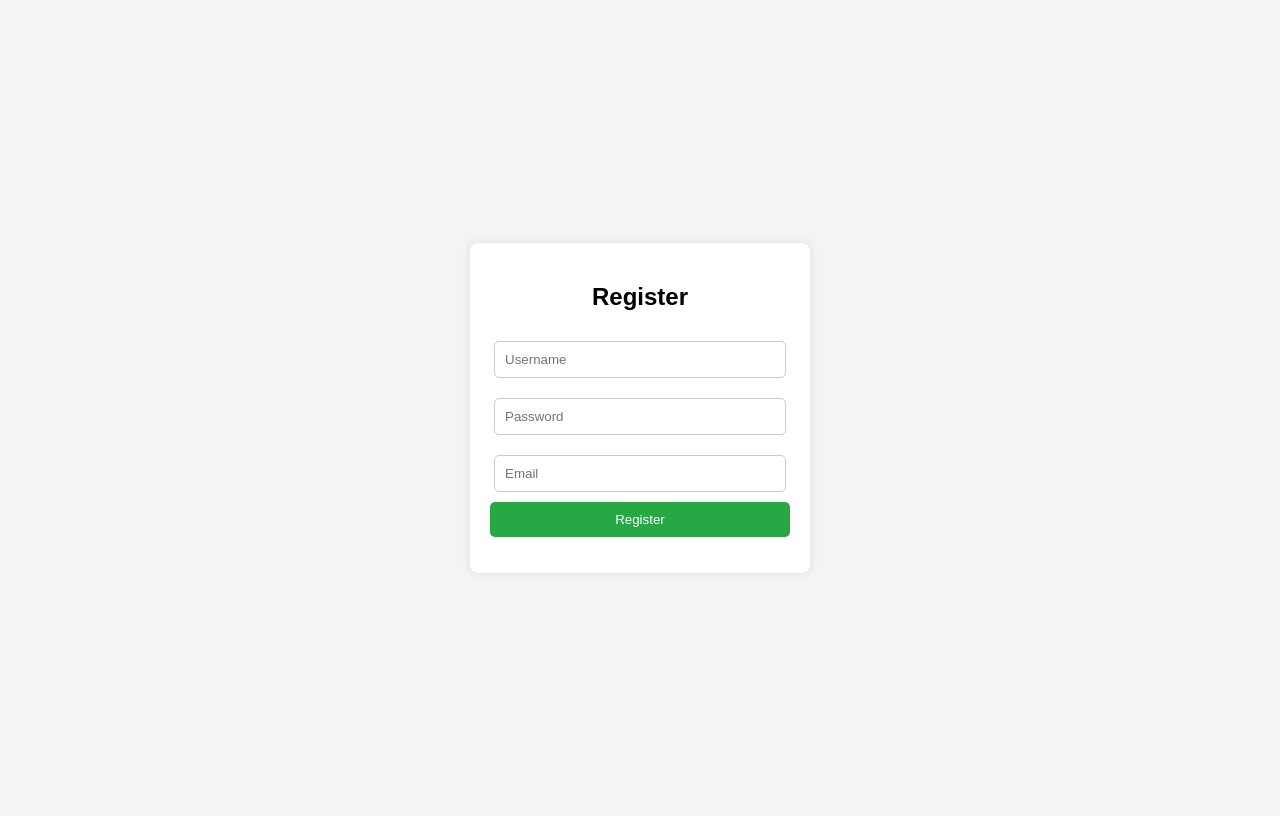
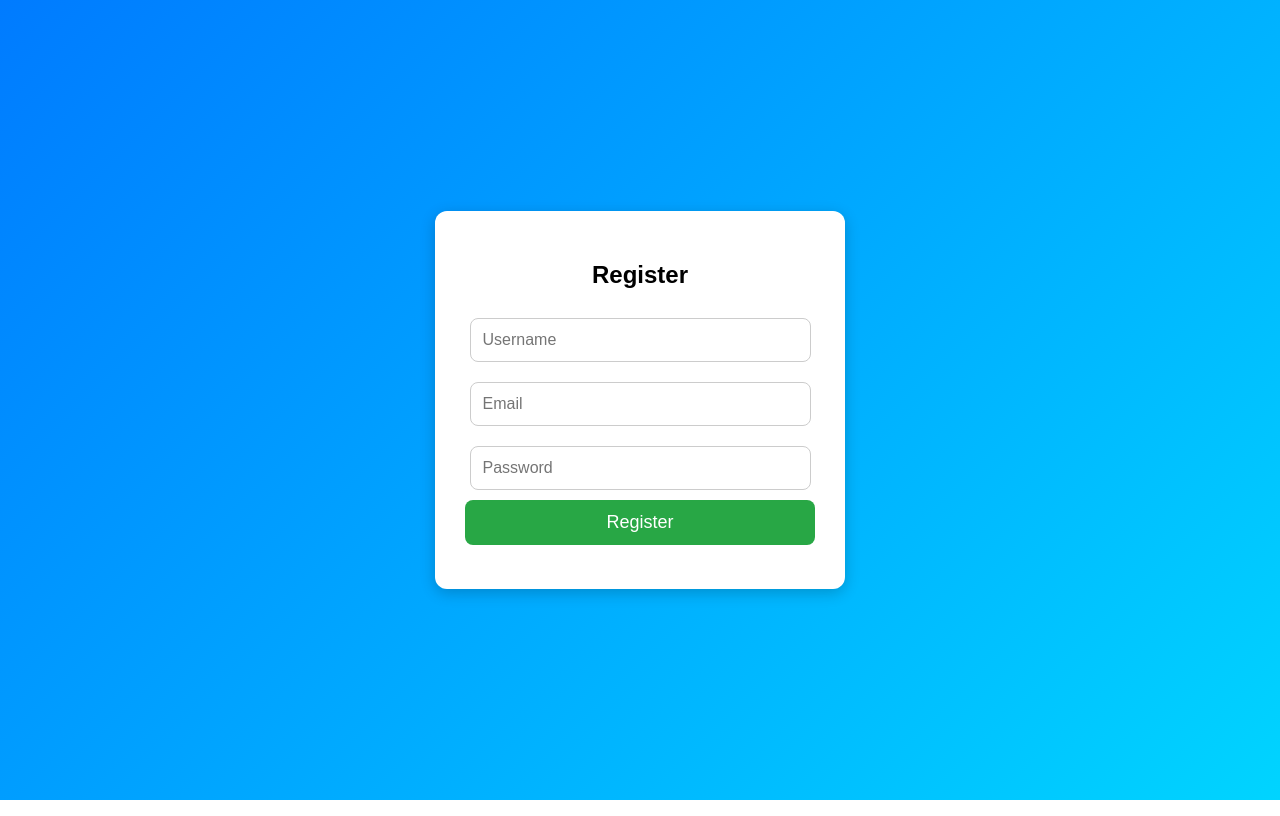
Before and after one commit to gabriel-1607/mega, a Flask app: template templates/register.html in a window 1280 px wide. Run offline with Flask 3, Linux system fonts and the light colour scheme; the template is opened without the code that fills it, so the values that code supplies are empty.

Commit message:
Update register.html

```diff
--- a/templates/register.html
+++ b/templates/register.html
@@ -5,20 +5,65 @@
     <meta name="viewport" content="width=device-width, initial-scale=1.0">
     <title>Register | Skill-Based Job Finder</title>
     <style>
-        body { font-family: Arial, sans-serif; display: flex; justify-content: center; align-items: center; height: 100vh; background-color: #f4f4f4; }
-        .container { background: white; padding: 20px; border-radius: 8px; box-shadow: 0 0 10px rgba(0, 0, 0, 0.1); width: 300px; text-align: center; }
-        input { width: 90%; padding: 10px; margin: 10px 0; border: 1px solid #ccc; border-radius: 5px; }
-        button { width: 100%; padding: 10px; background: #28a745; color: white; border: none; border-radius: 5px; cursor: pointer; }
-        button:hover { background: #218838; }
-        p { margin-top: 10px; }
+        body {
+            font-family: Arial, sans-serif;
+            display: flex;
+            justify-content: center;
+            align-items: center;
+            height: 100vh;
+            background: linear-gradient(135deg, #007BFF, #00D4FF);
+            margin: 0;
+        }
+        .container {
+            background: white;
+            padding: 30px;
+            border-radius: 12px;
+            box-shadow: 0 4px 15px rgba(0, 0, 0, 0.2);
+            width: 350px;
+            text-align: center;
+            animation: fadeIn 0.8s ease-in-out;
+        }
+        @keyframes fadeIn {
+            from { opacity: 0; transform: translateY(-20px); }
+            to { opacity: 1; transform: translateY(0); }
+        }
+        input {
+            width: 90%;
+            padding: 12px;
+            margin: 10px 0;
+            border: 1px solid #ccc;
+            border-radius: 8px;
+            font-size: 16px;
+            transition: all 0.3s;
+        }
+        input:focus {
+            border-color: #007BFF;
+            box-shadow: 0 0 8px rgba(0, 123, 255, 0.3);
+        }
+        button {
+            width: 100%;
+            padding: 12px;
+            background: #28a745;
+            color: white;
+            border: none;
+            border-radius: 8px;
+            font-size: 18px;
+            cursor: pointer;
+            transition: background 0.3s, transform 0.2s;
+        }
+        button:hover {
+            background: #218838;
+            transform: scale(1.05);
+        }
+        p { margin-top: 12px; font-size: 14px; }
     </style>
 </head>
 <body>
     <div class="container">
         <h2>Register</h2>
         <input type="text" id="username" placeholder="Username" required>
+        <input type="email" id="email" placeholder="Email" required>
         <input type="password" id="password" placeholder="Password" required>
-        <input type="email" id="email" placeholder="Email" required>
         <button onclick="register()">Register</button>
         <p id="message"></p>
     </div>
@@ -26,13 +71,13 @@
     <script>
         async function register() {
             let username = document.getElementById("username").value;
+            let email = document.getElementById("email").value;
             let password = document.getElementById("password").value;
-            let email = document.getElementById("email").value;
 
             let response = await fetch('/register', {
                 method: 'POST',
                 headers: { 'Content-Type': 'application/json' },
-                body: JSON.stringify({ username, password, email })
+                body: JSON.stringify({ username, email, password })
             });
 
             let data = await response.json();
```
